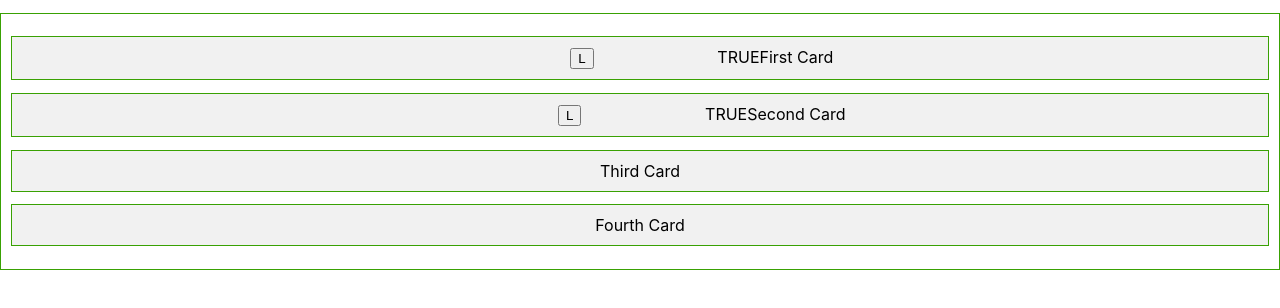
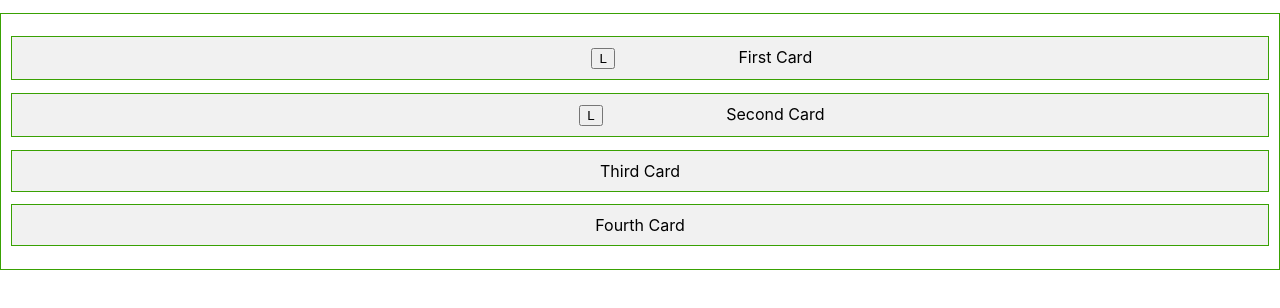
Before and after one commit to Davisa94/kanbanBoard, a React (Create React App) app in the folder kanBanBoard/kanban-board/: page / in a window 1280 px wide. Shown: the top 308 px of the page. Built offline with nearby package versions, Linux system fonts and the light colour scheme.

Commit message:
fixed displaying of boolean values

```diff
--- a/kanBanBoard/kanban-board/src/App.js
+++ b/kanBanBoard/kanban-board/src/App.js
@@ -51,7 +51,7 @@ class Board extends Component {
   renderCard(card){
     if(card.leftButton=="TRUE" && card.rightButton=="FALSE")
     {
-      return <div className="card" key={card.text}><button class = "card-button" type="button" name="button">L</button>{card.leftButton}{card.text}</div>
+      return <div className="card" key={card.text}><button class = "card-button" type="button" name="button">L</button>{card.text}</div>
     }
     else{
       return <div className="card" key={card.text}>{card.text}</div>
```
